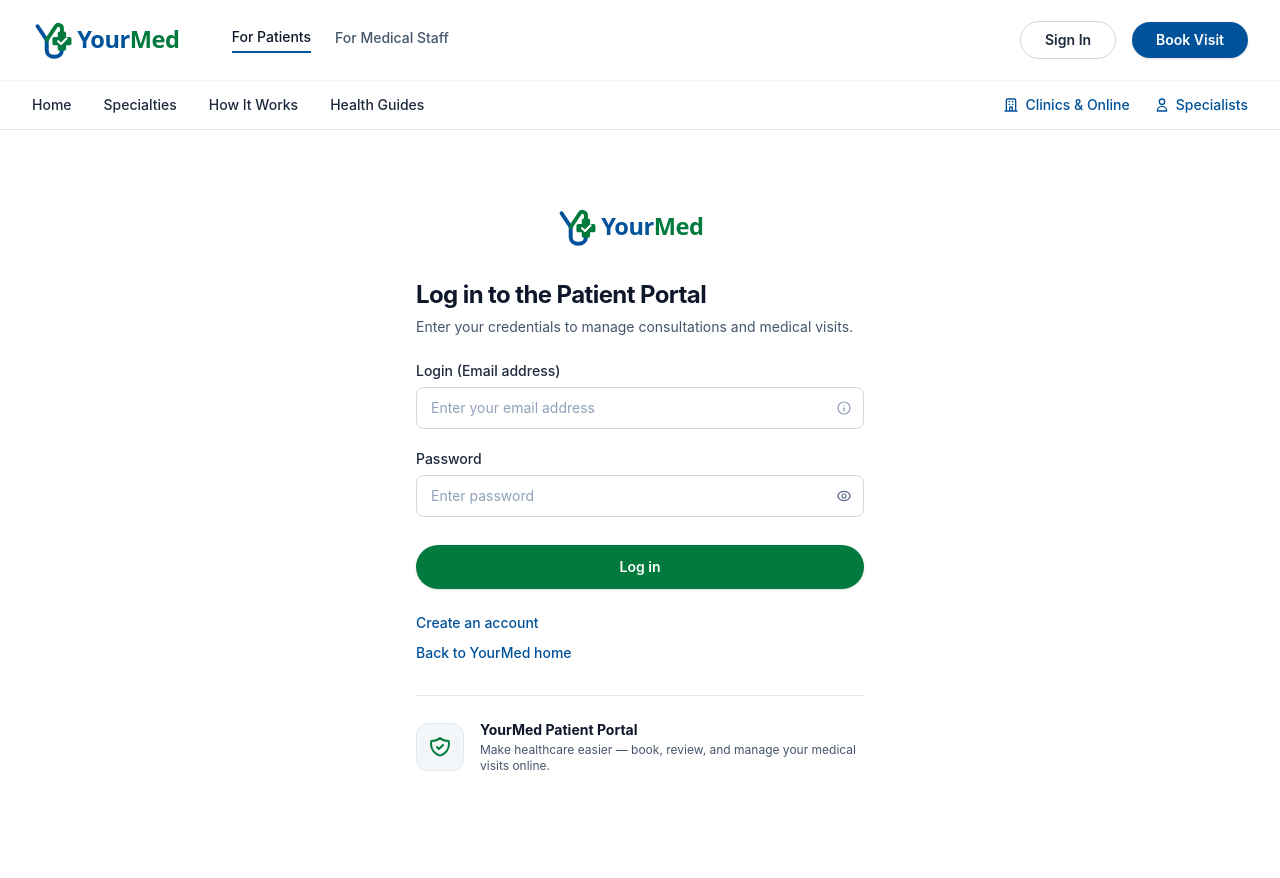
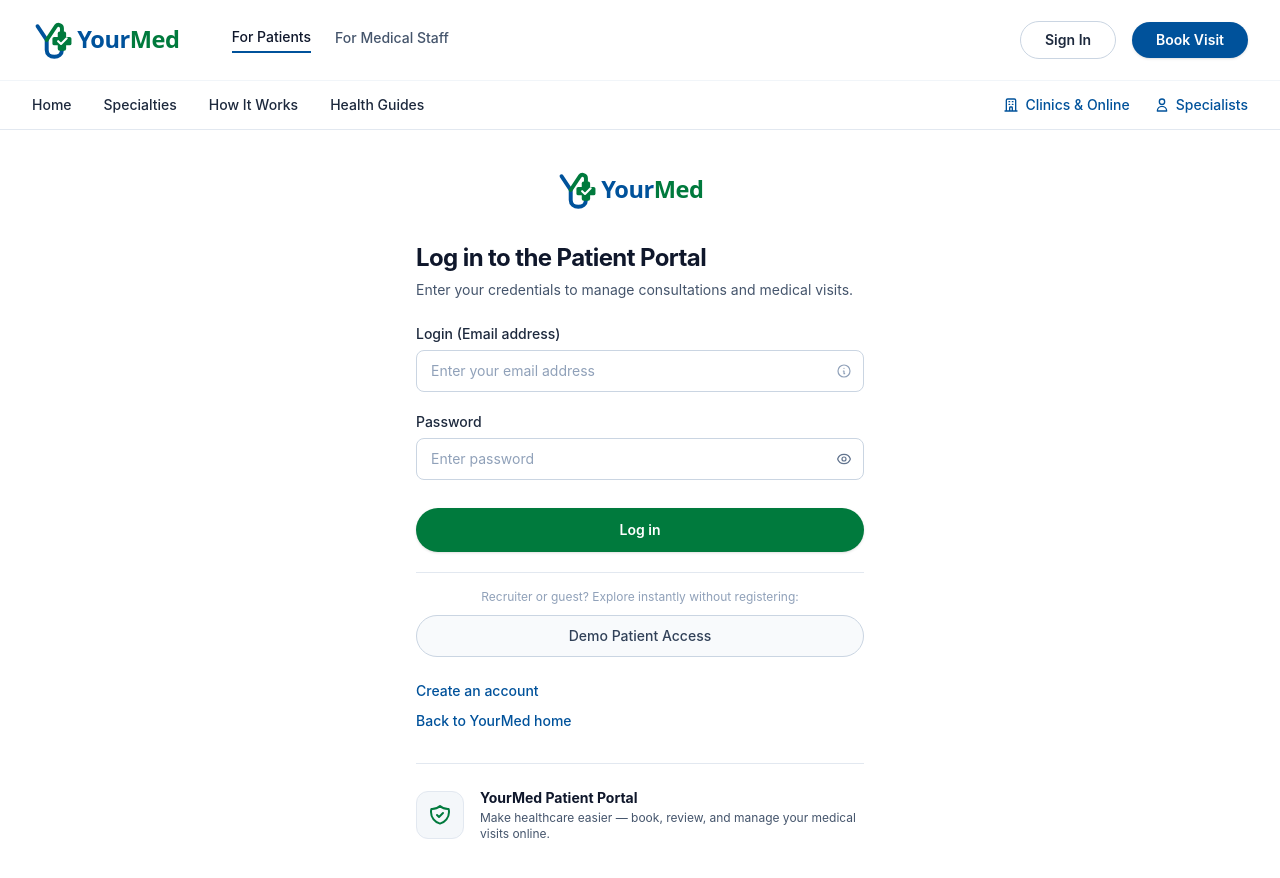
Before and after one commit to JulenZZZ/MedicalAppointmentAPP, an Angular app: page /auth in a window 1280 px wide. Shown: the top 878 px of the page. Before the commit the page ends 850 px from the top, so only its background shows below. Built offline with nearby package versions, Linux system fonts and the light colour scheme.

Commit message:
added Demo Login button in auth form along with a test

```diff
--- a/src/app/features/auth/auth-form/auth-form.component.html
+++ b/src/app/features/auth/auth-form/auth-form.component.html
@@ -169,8 +169,22 @@
         <p class="mt-3 text-center text-xs text-slate-500 animate-pulse">
           Waking up the free-tier Azure cloud server — first request may take up to 45 seconds.
         </p>
+        }
+      </div>
+      @if (isLoginMode()) {
+      <div class="mt-5 pt-4 border-t border-slate-200">
+        <p class="text-center text-xs text-slate-400 mb-2.5">
+          Recruiter or guest? Explore instantly without registering:
+        </p>
+        <button
+          type="button"
+          (click)="loginAsDemoPatient()"
+          [disabled]="isLoading()"
+          class="w-full py-2.5 px-4 rounded-full border border-slate-300 bg-slate-50 hover:bg-slate-100 text-slate-700 text-sm font-medium transition-colors flex items-center justify-center gap-2 disabled:opacity-50 disabled:cursor-not-allowed">
+          <span>Demo Patient Access</span>
+        </button>
+      </div>
       }
-      </div>
     </form>
 
     <!-- Enlaces secundarios en azul institucional -->
--- a/src/app/features/auth/auth-form/auth-form.component.ts
+++ b/src/app/features/auth/auth-form/auth-form.component.ts
@@ -100,6 +100,22 @@ export class AuthFormComponent implements OnDestroy {
     this.showWakeUpNotice.set(false);
   }
 
+  loginAsDemoPatient(): void {
+    if (this.isLoading()) return;
+
+    // Si estaba en modo registro, vuelve a modo login
+    if (!this.isLoginMode()) {
+      this.toggleMode();
+    }
+
+    this.authForm.patchValue({
+      email: 'sarah.jenkins@example.com',
+      password: 'Patient123!'
+    });
+
+    this.onSubmit();
+  }
+
   private handleRegisterSuccess(): void {
     this.clearWakeUpTimer();
     this.isLoading.set(false);
```
Also changed, not shown: 1 other file (tests, documents, lock files or other folders).
